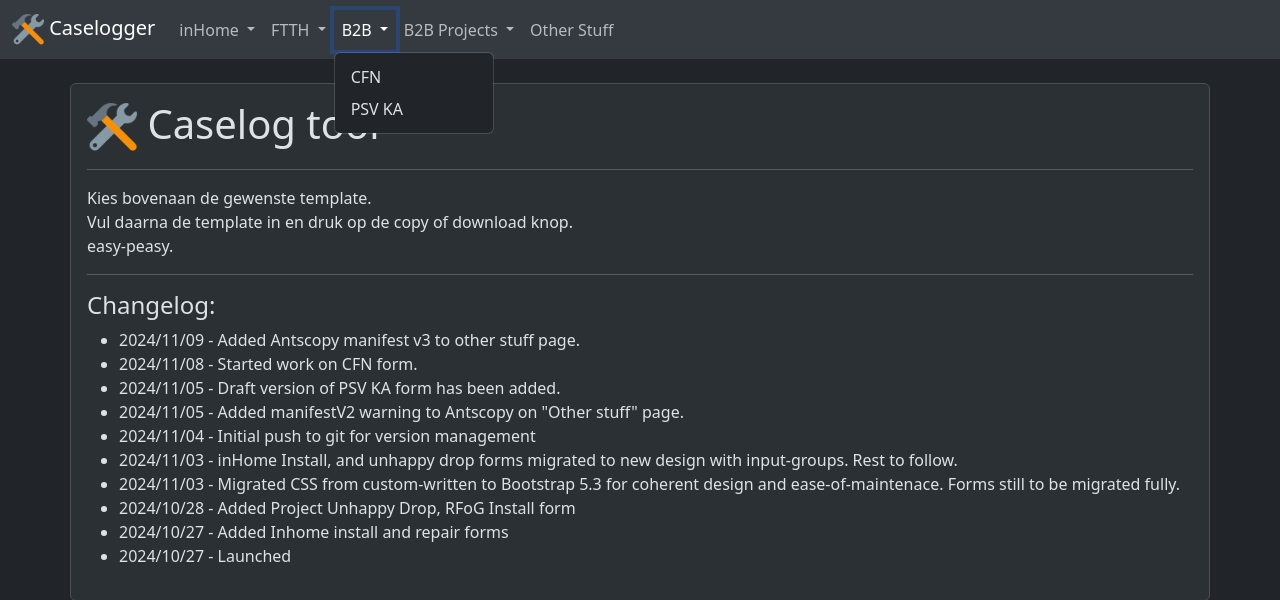
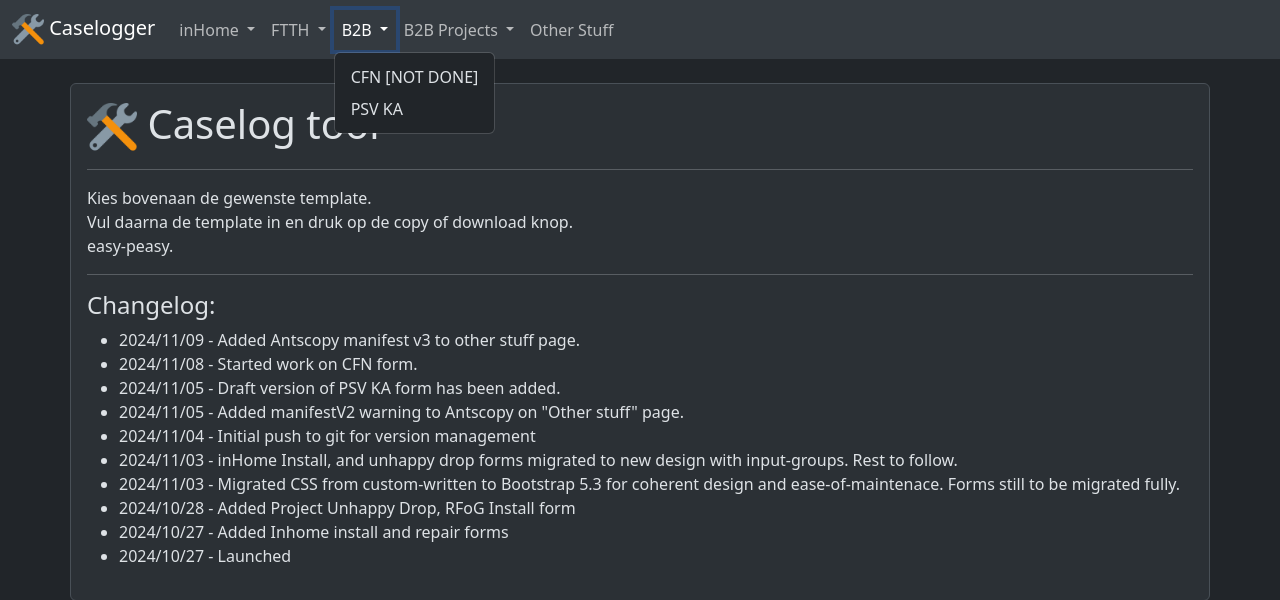
Before and after one commit to perquyk/caselogger, a PHP site: page / in a window 1280 px wide, after a click on "B2B". Shown: the top 600 px of the page. Run offline with PHP 8.4, Linux system fonts and the light colour scheme.

Commit message:
changed navbar so it says CFN is not done

```diff
--- a/navbar.php
+++ b/navbar.php
@@ -38,7 +38,7 @@
             B2B
           </a>
           <ul class="dropdown-menu">
-            <li><a class="dropdown-item" href="index.php?page=cfn">CFN</a></li>
+            <li><a class="dropdown-item" href="index.php?page=cfn">CFN [NOT DONE]</a></li>
             <li><a class="dropdown-item" href="index.php?page=psvka">PSV KA</a></li>
           </ul>
         </li>
```
